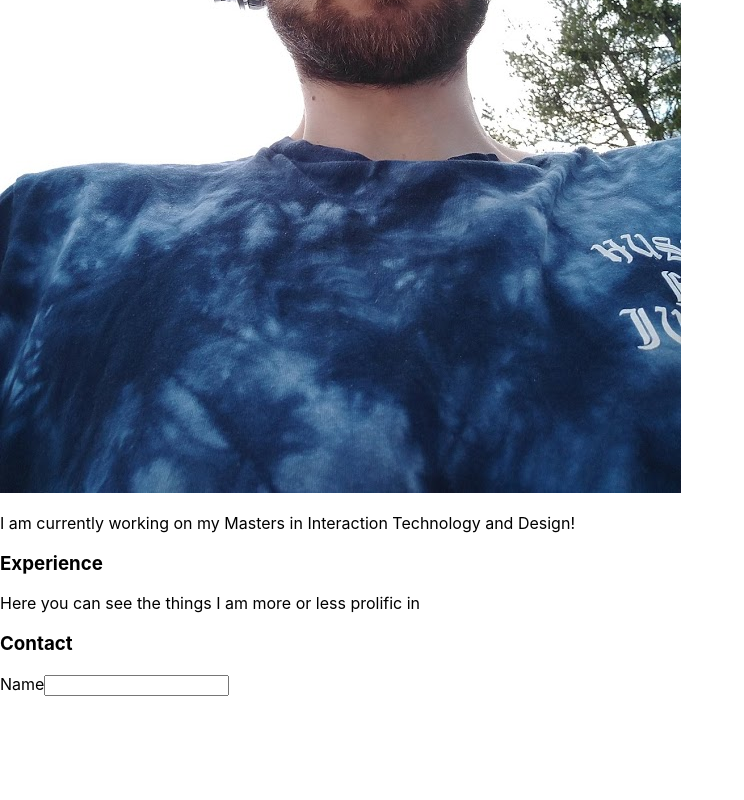
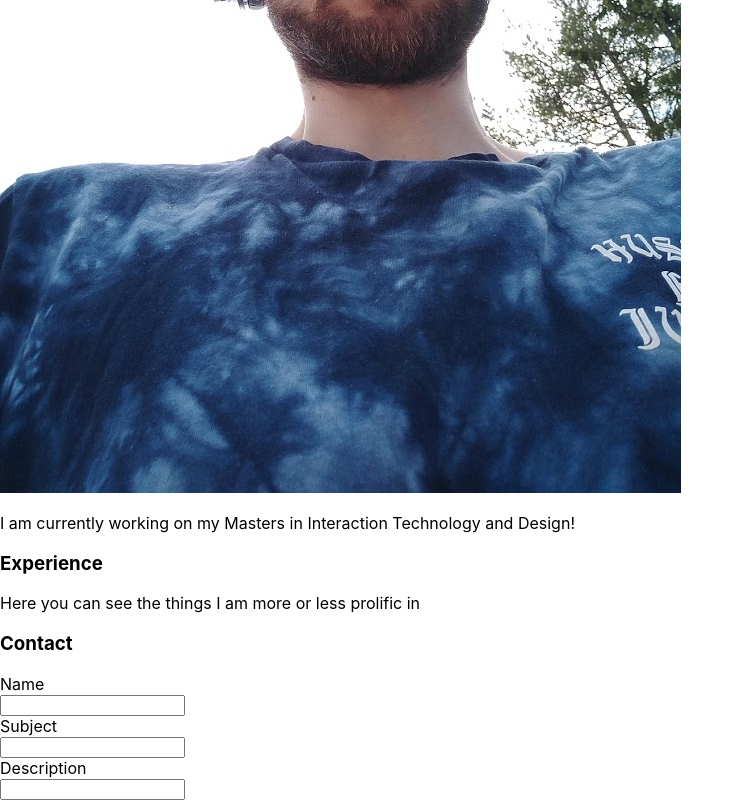
Before and after one commit to guildmark/portfolio, a React (Create React App) app: page /About in a window 1280 px wide. Shown: the part 504-1304 px from the top of the page, without its empty margins (0-744 px from the left). Before the commit the page ends 1200 px from the top, so only its background shows below. Built offline with nearby package versions, Linux system fonts and the light colour scheme.

Commit message:
Added contact component

```diff
--- a/src/App.css
+++ b/src/App.css
@@ -4,4 +4,6 @@ h2 {
 
 .imageLink {
   width: 25%;
+  display: inline-block;
+
 }
--- a/src/components/About.js
+++ b/src/components/About.js
@@ -25,10 +25,23 @@ function About()  {
             <div>
                 <h3>Contact</h3>
 
-                {/*Add contact form */}
+                {/*Add contact form and connect this to my mail*/}
                 <form>
-                    <label>Name</label>
-                    <input type="text" className="form-control"/>
+                    <div>
+                        <label>Name</label>
+                        <br/>
+                        <input type="text" className="form-control"/>
+                    </div>
+                    <div>
+                        <label>Subject</label>
+                        <br/>
+                        <input type="text" className="form-control"/>
+                    </div>
+                    <div>
+                        <label>Description</label>
+                        <br/>
+                        <input type="text" className="form-control"/>
+                    </div>
                 </form>
             </div>
         </div>
--- a/src/components/Start.js
+++ b/src/components/Start.js
@@ -15,11 +15,14 @@ return(
         <p>Found out more about me below</p>
         {/* Add buttons with images for work and about */}
         <Link to="/Work" href="#" >
+            <p>My work</p>
             <img className="imageLink" src={Code} alt="Work Link"/>
         </Link>
         <Link to="/About" href="#" >
+            <p>About me</p>
              <img className="imageLink" src={About} alt="Link to information"/>
         </Link>
+        <Link to="/Contact" href="#" ></Link>
 
     </div>
 )
```
Also changed, not shown: src/components/Contact.js (added, +11 -0 lines).
